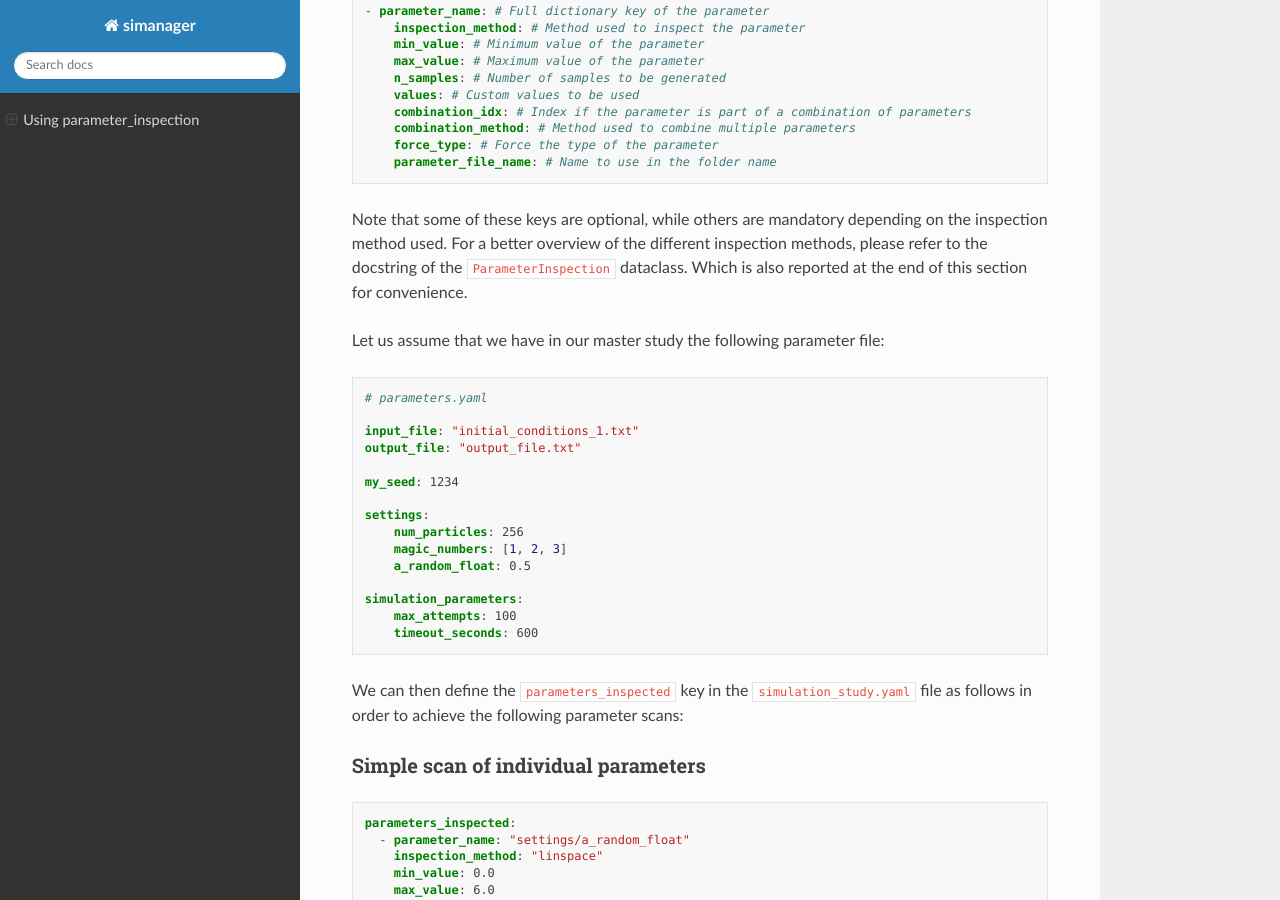
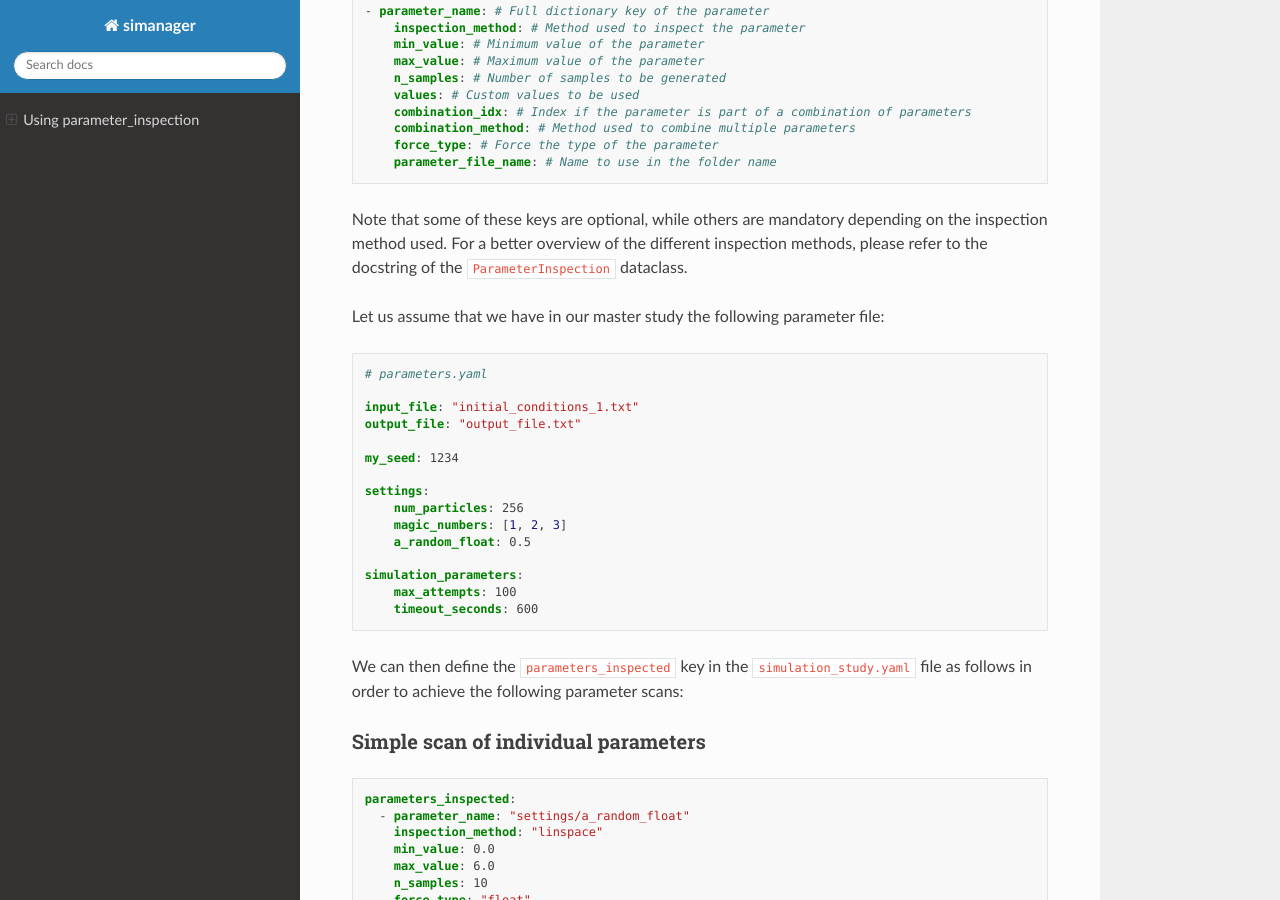
Before and after one commit to carlidel/simanager, a Sphinx documentation site: the page built from docs/doc_pages/parameter_inspection.md, in a window 1280 px wide and 900 px high, scrolled down 349 px. Built offline with Sphinx 7.4.7 and the Read the Docs theme 2.0.0, drawn with Linux system fonts in a browser that asks for light colours.

Commit message:
remove incorrect reference

````diff
--- a/docs/doc_pages/parameter_inspection.md
+++ b/docs/doc_pages/parameter_inspection.md
@@ -17,7 +17,7 @@
         parameter_file_name: # Name to use in the folder name
 ```
 
-Note that some of these keys are optional, while others are mandatory depending on the inspection method used. For a better overview of the different inspection methods, please refer to the docstring of the ```ParameterInspection``` dataclass. Which is also reported at the end of this section for convenience.
+Note that some of these keys are optional, while others are mandatory depending on the inspection method used. For a better overview of the different inspection methods, please refer to the docstring of the ```ParameterInspection``` dataclass.
 
 Let us assume that we have in our master study the following parameter file:
 
````
